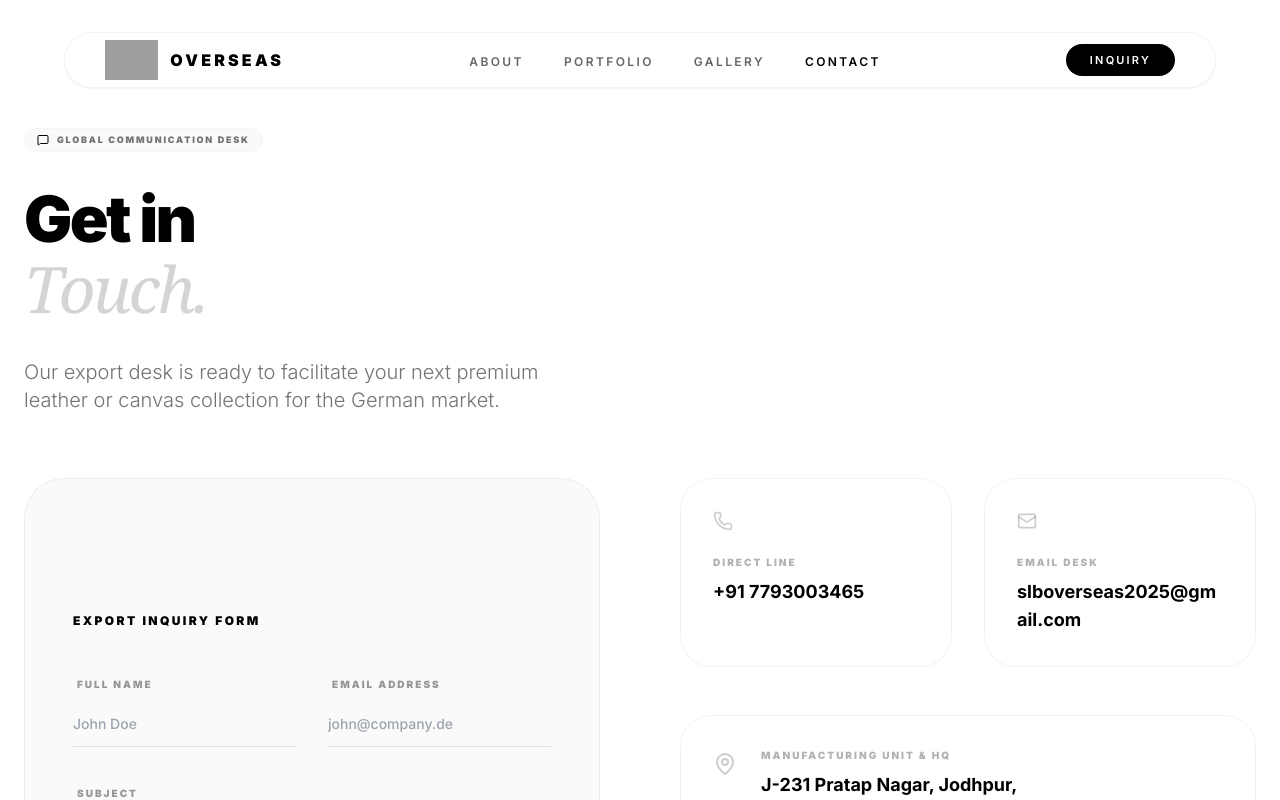
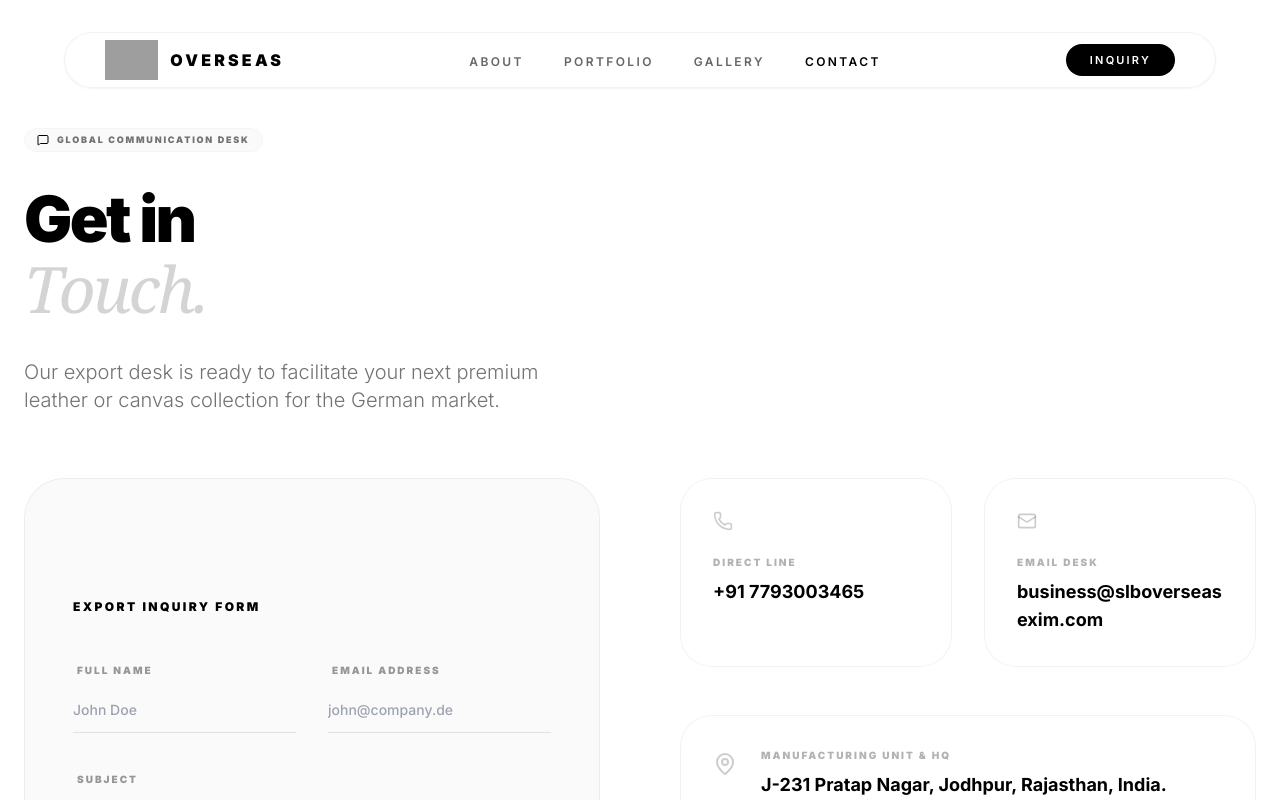
Before and after one commit to bhavyajain7773/Leather-Design, a React (Vite) app: page / in a window 1280 px wide. Both pictures are taken after a click on the button "INQUIRY". Shown: the top 800 px of the page. Built offline with nearby package versions, Linux system fonts and the light colour scheme; grey boxes are pictures that could not be loaded; a web font is replaced by a local one.

Commit message:
feat: Update contact information and export markets
Updates the primary email address, expands the listed export markets in product descriptions and footer, and refines the factory address for better clarity.

```diff
--- a/components/AboutPage.tsx
+++ b/components/AboutPage.tsx
@@ -77,7 +77,7 @@ const AboutPage: React.FC = () => {
             <div className="flex flex-col gap-2">
               <Mail className="opacity-20 mb-2" size={20}/>
               <span className="text-[9px] md:text-[10px] font-black uppercase tracking-widest opacity-40">Email</span>
-              <p className="text-base md:text-lg font-semibold break-all">slboverseas2025@gmail.com</p>
+              <p className="text-base md:text-lg font-semibold break-all">business@slboverseasexim.com</p>
             </div>
             <div className="flex flex-col gap-2">
               <Phone className="opacity-20 mb-2" size={20}/>
@@ -87,7 +87,7 @@ const AboutPage: React.FC = () => {
             <div className="flex flex-col gap-2">
               <MapPin className="opacity-20 mb-2" size={20}/>
               <span className="text-[9px] md:text-[10px] font-black uppercase tracking-widest opacity-40">Factory Address</span>
-              <p className="text-base md:text-lg font-semibold">J-231 Pratap Nagar, Jodhpur, India.</p>
+              <p className="text-base md:text-lg font-semibold">J-231 Pratap Nagar, Jodhpur, Rajasthan, India.</p>
             </div>
           </div>
 
--- a/components/AboutSummary.tsx
+++ b/components/AboutSummary.tsx
@@ -17,12 +17,12 @@ const AboutSummary: React.FC<AboutSummaryProps> = ({ onKnowMore }) => {
             </h2>
 
             <p className="text-base md:text-lg text-black font-semibold leading-relaxed mb-6 md:mb-10 font-inter max-w-lg">
-              Precision engineered in Jodhpur. Exclusively exported to Germany. SLB OVERSEAS transforms traditional Rajasthani artistry into high-performance lifestyle essentials that define international standards.
+              Precision engineered in Jodhpur. Exclusively exported to Germany, EU, USA & Canada. SLB OVERSEAS transforms traditional Rajasthani artistry into high-performance lifestyle essentials that define international standards.
             </p>
 
             <div className="space-y-6 md:space-y-8 text-sm md:text-base font-light text-[#666666] leading-relaxed mb-10 md:mb-16 max-w-lg font-inter">
               <p>
-                From our Jodhpur atelier to the German market, we deliver international-quality products built with multi-generational mastery.
+                From our Jodhpur atelier to the German, EU, USA & Canada markets, we deliver international-quality products built with multi-generational mastery.
               </p>
               <p>
                 Our lifestyle essentials bridge personal style with everyday practicality, meticulously crafted for partners who demand the absolute best.
--- a/components/ContactPage.tsx
+++ b/components/ContactPage.tsx
@@ -16,7 +16,7 @@ const ContactPage: React.FC = () => {
     setIsSubmitting(true);
 
     // Constructing the Gmail Compose URL
-    const recipient = "slboverseas2025@gmail.com";
+    const recipient = "business@slboverseasexim.com";
     const subject = encodeURIComponent(formData.subject || "Export Inquiry - SLB Overseas");
     const bodyContent = `Name: ${formData.name}\nEmail: ${formData.email}\n\nMessage:\n${formData.message}`;
     const body = encodeURIComponent(bodyContent);
@@ -137,7 +137,7 @@ const ContactPage: React.FC = () => {
                   <div className="flex items-center gap-2 mt-4 opacity-30">
                     <div className="w-1 h-1 rounded-full bg-black" />
                     <p className="text-[8px] font-black uppercase tracking-widest-custom text-black">
-                      Direct Dispatch: slboverseas2025@gmail.com
+                      Direct Dispatch: business@slboverseasexim.com
                     </p>
                   </div>
                 </form>
@@ -173,7 +173,7 @@ const ContactPage: React.FC = () => {
               <div className="p-6 md:p-8 bg-white border border-black/5 rounded-[24px] md:rounded-[32px] hover:shadow-lg transition-all">
                 <Mail className="text-black/20 mb-4 md:mb-6 w-[18px] h-[18px] md:w-5 md:h-5" />
                 <p className="text-[9px] md:text-[10px] font-black uppercase tracking-widest-custom text-black/30 mb-2">Email Desk</p>
-                <p className="text-base md:text-lg font-bold break-all">slboverseas2025@gmail.com</p>
+                <p className="text-base md:text-lg font-bold break-all">business@slboverseasexim.com</p>
               </div>
             </div>
 
@@ -183,8 +183,7 @@ const ContactPage: React.FC = () => {
                 <div>
                   <p className="text-[9px] md:text-[10px] font-black uppercase tracking-widest-custom text-black/30 mb-2">Manufacturing Unit & HQ</p>
                   <p className="text-base md:text-lg font-bold leading-relaxed">
-                    J-231 Pratap Nagar, Jodhpur,<br />
-                    Rajasthan, India - 342001
+                    J-231 Pratap Nagar, Jodhpur, Rajasthan, India.
                   </p>
                 </div>
               </div>
--- a/components/Footer.tsx
+++ b/components/Footer.tsx
@@ -21,7 +21,7 @@ const Footer: React.FC<FooterProps> = ({ setView }) => {
               <span className="text-[20px] md:text-[24px] font-black uppercase tracking-widest-custom text-white">Overseas</span>
             </div>
             <p className="text-neutral-400 text-base md:text-xl max-w-sm leading-relaxed mb-8 md:mb-12 font-inter font-light">
-              Premium manufacturer and exporter of leather artifacts from Jodhpur to Germany.
+              Premium manufacturer and exporter of leather artifacts from Jodhpur to Germany, EU, USA & Canada.
             </p>
             <div className="flex flex-wrap gap-4 md:gap-6">
               <a
@@ -116,7 +116,7 @@ const Footer: React.FC<FooterProps> = ({ setView }) => {
             <ul className="space-y-6 md:space-y-8 text-[11px] md:text-sm font-semibold uppercase tracking-widest-custom">
               <li className="flex flex-col gap-1 md:gap-2">
                  <span className="text-[9px] md:text-[10px] text-neutral-600">Email</span>
-                 <a href="mailto:slboverseas2025@gmail.com" className="hover:text-neutral-400 normal-case text-base md:text-lg break-all">slboverseas2025@gmail.com</a>
+                 <a href="mailto:business@slboverseasexim.com" className="hover:text-neutral-400 normal-case text-base md:text-lg break-all">business@slboverseasexim.com</a>
               </li>
               <li className="flex flex-col gap-1 md:gap-2">
                  <span className="text-[9px] md:text-[10px] text-neutral-600">Phone</span>
--- a/components/Header.tsx
+++ b/components/Header.tsx
@@ -110,7 +110,7 @@ const Header: React.FC<HeaderProps> = ({ setView, currentView }) => {
 
           <div className="mt-auto pb-12 border-t border-neutral-100 pt-8">
             <div className="flex flex-col space-y-2">
-              <a href="mailto:slboverseas2025@gmail.com" className="text-xs font-semibold text-neutral-500">slboverseas2025@gmail.com</a>
+              <a href="mailto:business@slboverseasexim.com" className="text-xs font-semibold text-neutral-500">business@slboverseasexim.com</a>
               <a href="tel:+917793003465" className="text-xs font-semibold text-neutral-500">+91 7793003465</a>
             </div>
             <p className="mt-6 text-[9px] font-black uppercase tracking-widest-custom text-neutral-300">© 2025 SLB OVERSEAS</p>
--- a/components/Hero.tsx
+++ b/components/Hero.tsx
@@ -11,7 +11,7 @@ const Hero: React.FC<HeroProps> = ({ onOEMRequest }) => {
       <div className="max-w-7xl mx-auto px-6 flex flex-col items-center text-center">
         <div className="inline-flex items-center space-x-2 px-3 md:px-4 py-2 bg-neutral-100 border border-black/5 rounded-full mb-6 md:mb-8 animate-reveal" style={{ animationDelay: '0.1s' }}>
           <Globe size={10} className="md:size-3 text-black" />
-          <span className="text-[9px] md:text-[11px] font-semibold uppercase tracking-widest-custom text-black">Exclusively Exporting to Germany, US , Canada</span>
+          <span className="text-[9px] md:text-[11px] font-semibold uppercase tracking-widest-custom text-black">Exclusively Exporting to Germany, EU, USA & Canada</span>
         </div>
 
         <h1 className="text-[36px] sm:text-[42px] md:text-[52px] lg:text-[64px] font-black leading-[1.1] tracking-tight-custom mb-6 md:mb-10 animate-reveal" style={{ animationDelay: '0.2s' }}>
@@ -23,7 +23,7 @@ const Hero: React.FC<HeroProps> = ({ onOEMRequest }) => {
 
         <div className="max-w-2xl mb-8 md:mb-12 animate-reveal" style={{ animationDelay: '0.3s' }}>
           <p className="text-[#666666] text-sm md:text-base font-medium leading-relaxed font-inter mx-auto px-4 md:px-0">
-            From the heritage looms of Jodhpur to the elite boutiques of Germany. SLB OVERSEAS translates centuries of artisanal leather mastery into precision-engineered artifacts for the global professional.
+            From the heritage looms of Jodhpur to the elite boutiques of Germany, EU, USA & Canada. SLB OVERSEAS translates centuries of artisanal leather mastery into precision-engineered artifacts for the global professional.
           </p>
         </div>
 
--- a/components/LocationSection.tsx
+++ b/components/LocationSection.tsx
@@ -61,7 +61,7 @@ const LocationSection: React.FC = () => {
                 <div>
                   <p className="text-[9px] md:text-[10px] font-black uppercase tracking-widest-custom text-black/30 mb-0.5 md:mb-1">Our Facility</p>
                   <p className="text-xs md:text-sm font-bold leading-relaxed max-w-xs group-hover:underline decoration-black/20 underline-offset-4">
-                    J-231 Pratap Nagar, Jodhpur, India.
+                    J-231 Pratap Nagar, Jodhpur, Rajasthan, India.
                   </p>
                 </div>
               </a>
@@ -84,20 +84,29 @@ const LocationSection: React.FC = () => {
                 </div>
                 <div>
                   <p className="text-[9px] md:text-[10px] font-black uppercase tracking-widest-custom text-black/30 mb-0.5 md:mb-1">Digital Correspondence</p>
-                  <a href="mailto:slboverseas2025@gmail.com" className="text-xs md:text-sm font-bold hover:underline decoration-black/20 underline-offset-4 break-all">
-                    slboverseas2025@gmail.com
+                  <a href="mailto:business@slboverseasexim.com" className="text-xs md:text-sm font-bold hover:underline decoration-black/20 underline-offset-4 break-all">
+                    business@slboverseasexim.com
                   </a>
                 </div>
               </div>
             </div>
 
             <div className="mt-8 md:mt-10 pt-6 md:pt-8 border-t border-black/10 flex items-center gap-3 md:gap-4">
-              <div className="flex shrink-0">
-                <div className="w-6 h-6 md:w-8 md:h-8 rounded-full border-2 border-white bg-neutral-100 overflow-hidden shadow-sm">
+              <div className="flex shrink-0 -space-x-2">
+                <div className="w-6 h-6 md:w-8 md:h-8 rounded-full border-2 border-white bg-neutral-100 overflow-hidden shadow-sm z-40">
                    <img src="https://flagcdn.com/w80/de.png" alt="Germany" className="w-full h-full object-cover" />
                 </div>
+                <div className="w-6 h-6 md:w-8 md:h-8 rounded-full border-2 border-white bg-neutral-100 overflow-hidden shadow-sm z-30">
+                   <img src="https://flagcdn.com/w80/us.png" alt="USA" className="w-full h-full object-cover" />
+                </div>
+                <div className="w-6 h-6 md:w-8 md:h-8 rounded-full border-2 border-white bg-neutral-100 overflow-hidden shadow-sm z-20">
+                   <img src="https://flagcdn.com/w80/eu.png" alt="EU" className="w-full h-full object-cover" />
+                </div>
+                <div className="w-6 h-6 md:w-8 md:h-8 rounded-full border-2 border-white bg-neutral-100 overflow-hidden shadow-sm z-10">
+                   <img src="https://flagcdn.com/w80/ca.png" alt="Canada" className="w-full h-full object-cover" />
+                </div>
               </div>
-              <p className="text-[8px] md:text-[10px] font-black uppercase tracking-widest-custom text-black/30 leading-tight">Port Shipments: Germany (Hamburg, Bremerhaven)</p>
+              <p className="text-[8px] md:text-[10px] font-black uppercase tracking-widest-custom text-black/30 leading-tight">Global Shipments: Germany, EU, USA & Canada</p>
             </div>
           </div>
 
--- a/components/PrivacyPage.tsx
+++ b/components/PrivacyPage.tsx
@@ -54,7 +54,7 @@ const PrivacyPage: React.FC = () => {
           <section>
             <h2 className="text-2xl font-bold text-black mb-4">5. Contact Us</h2>
             <p>
-              If you have any questions about this privacy policy or our privacy practices, please contact us at: slboverseas2025@gmail.com
+              If you have any questions about this privacy policy or our privacy practices, please contact us at: business@slboverseasexim.com
             </p>
           </section>
         </div>
```
